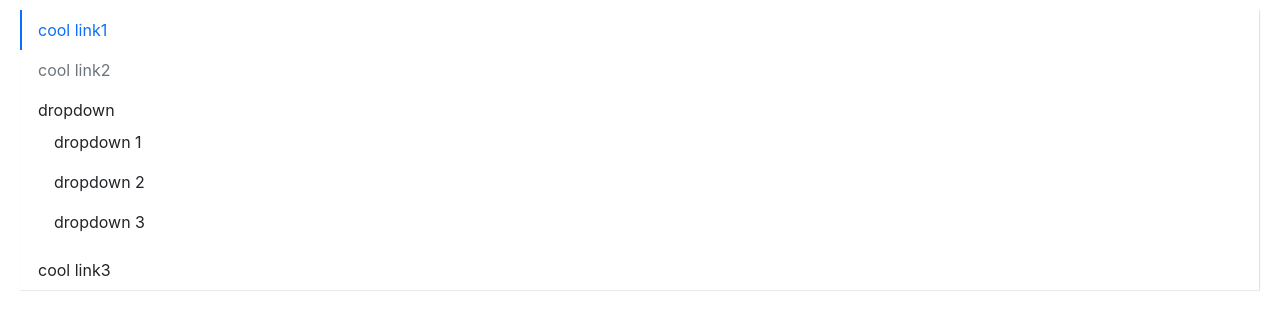
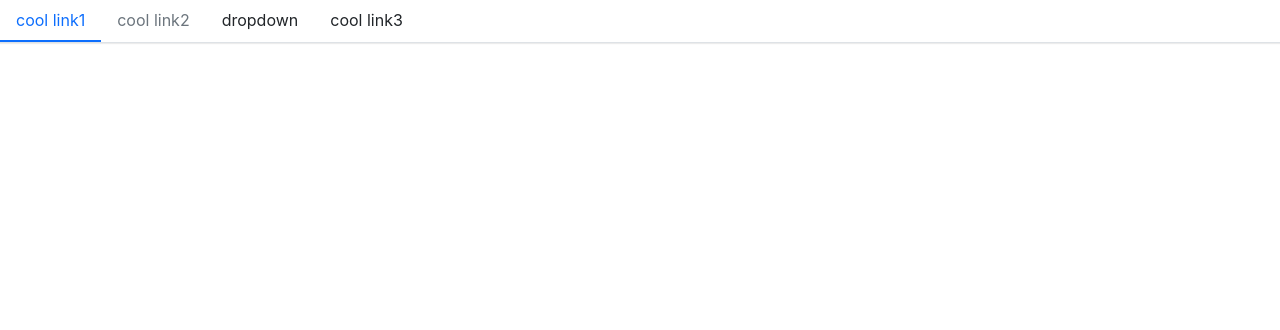
Before and after one commit to zhouhaopkup/storybook, a React (Create React App) app: page / in a window 1280 px wide. Shown: the top 330 px of the page. Built offline with nearby package versions, Linux system fonts and the light colour scheme.

Commit message:
feat: SubMenu display and hidden

```diff
--- a/src/App.tsx
+++ b/src/App.tsx
@@ -22,7 +22,7 @@
         onSelect={(index) => {
           console.log(index);
         }}
-        mode={"vertical"}
+        // mode={"vertical"}
       >
         <MenuItem>cool link1</MenuItem>
         <MenuItem disabled>cool link2</MenuItem>
--- a/src/components/Menu/Menu.tsx
+++ b/src/components/Menu/Menu.tsx
@@ -16,6 +16,7 @@
 interface IMenuContext {
   index: number;
   onSelect?: selectCallback;
+  mode?: MenuMode;
 }
 
 export const MenuContext = createContext<IMenuContext>({ index: 0 });
@@ -36,6 +37,7 @@
   const passedContext: IMenuContext = {
     index: currentActive ? currentActive : 0,
     onSelect: handleClick,
+    mode,
   };
   const renderChildren = () => {
     return React.Children.map(children, (child, index) => {
--- a/src/components/Menu/SubMenu.tsx
+++ b/src/components/Menu/SubMenu.tsx
@@ -1,4 +1,4 @@
-import React, { useContext, FunctionComponentElement } from "react";
+import React, { useContext, FunctionComponentElement, useState } from "react";
 import classNames from "classnames";
 import { MenuContext } from "./Menu";
 import { MenuItemProps } from "./MenuItem";
@@ -14,11 +14,44 @@
   children,
   className,
 }) => {
+  const [menuOpen, setOpen] = useState(false);
   const context = useContext(MenuContext);
   const classes = classNames("menu-item submenu-item", className, {
     "is-active": context.index === index,
   });
+  const handleClick = (e: React.MouseEvent) => {
+    e.preventDefault();
+    setOpen(!menuOpen);
+  };
+  let timer: any;
+  const handleMouse = (e: React.MouseEvent, toggle: boolean) => {
+    clearTimeout(timer);
+    e.preventDefault();
+    timer = setTimeout(() => {
+      setOpen(toggle);
+    }, 300);
+  };
+  const clickEvents =
+    context.mode === "vertical"
+      ? {
+          onClick: handleClick,
+        }
+      : {};
+  const hoverEvents =
+    context.mode !== "vertical"
+      ? {
+          onMouseEnter: (e: React.MouseEvent) => {
+            handleMouse(e, true);
+          },
+          onMouseLeave: (e: React.MouseEvent) => {
+            handleMouse(e, false);
+          },
+        }
+      : {};
   const renderChildren = () => {
+    const subMenuClasses = classNames("submenu", {
+      "menu-opened": menuOpen,
+    });
     const childrenComponent = React.Children.map(children, (child, i) => {
       const childElement = child as FunctionComponentElement<MenuItemProps>;
       if (childElement.type.displayName === "MenuItem") {
@@ -29,11 +62,13 @@
         );
       }
     });
-    return <ul className="submenu">{childrenComponent}</ul>;
+    return <ul className={subMenuClasses}>{childrenComponent}</ul>;
   };
   return (
-    <li key={index} className={classes}>
-      <div className="submenu-title">{title}</div>
+    <li key={index} className={classes} {...hoverEvents}>
+      <div className="submenu-title" {...clickEvents}>
+        {title}
+      </div>
       {renderChildren()}
     </li>
   );
--- a/src/components/Menu/_style.scss
+++ b/src/components/Menu/_style.scss
@@ -53,7 +53,7 @@
     }
   }
   .submenu {
-    //display: none;
+    display: none;
     list-style: none;
     padding-left: 0;
     white-space: nowrap;
@@ -68,6 +68,9 @@
         color: $menu-item-active-color !important;
       }
     }
+  }
+  .submenu.menu-opened {
+    display: block;
   }
 }
 .menu-horizontal {
```
